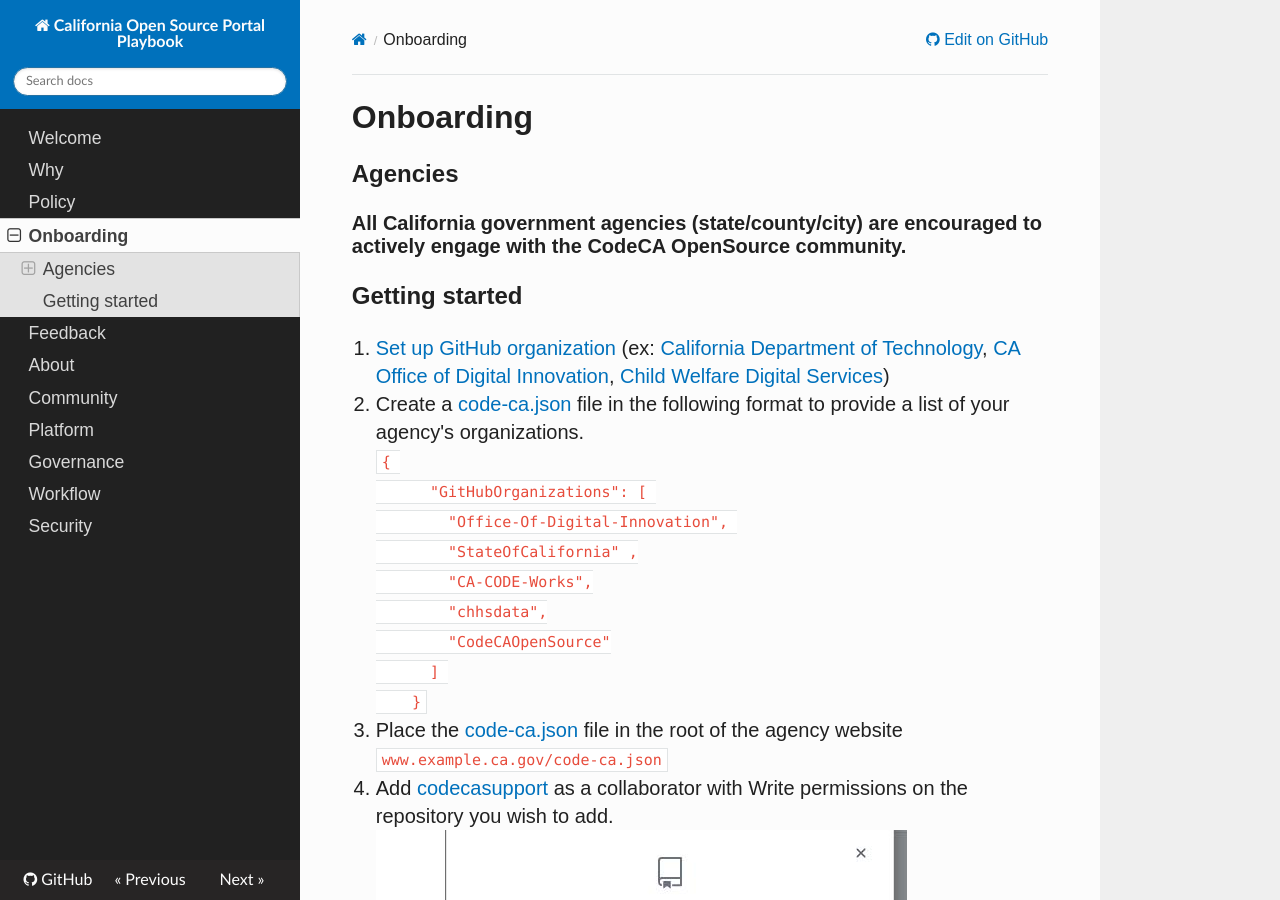
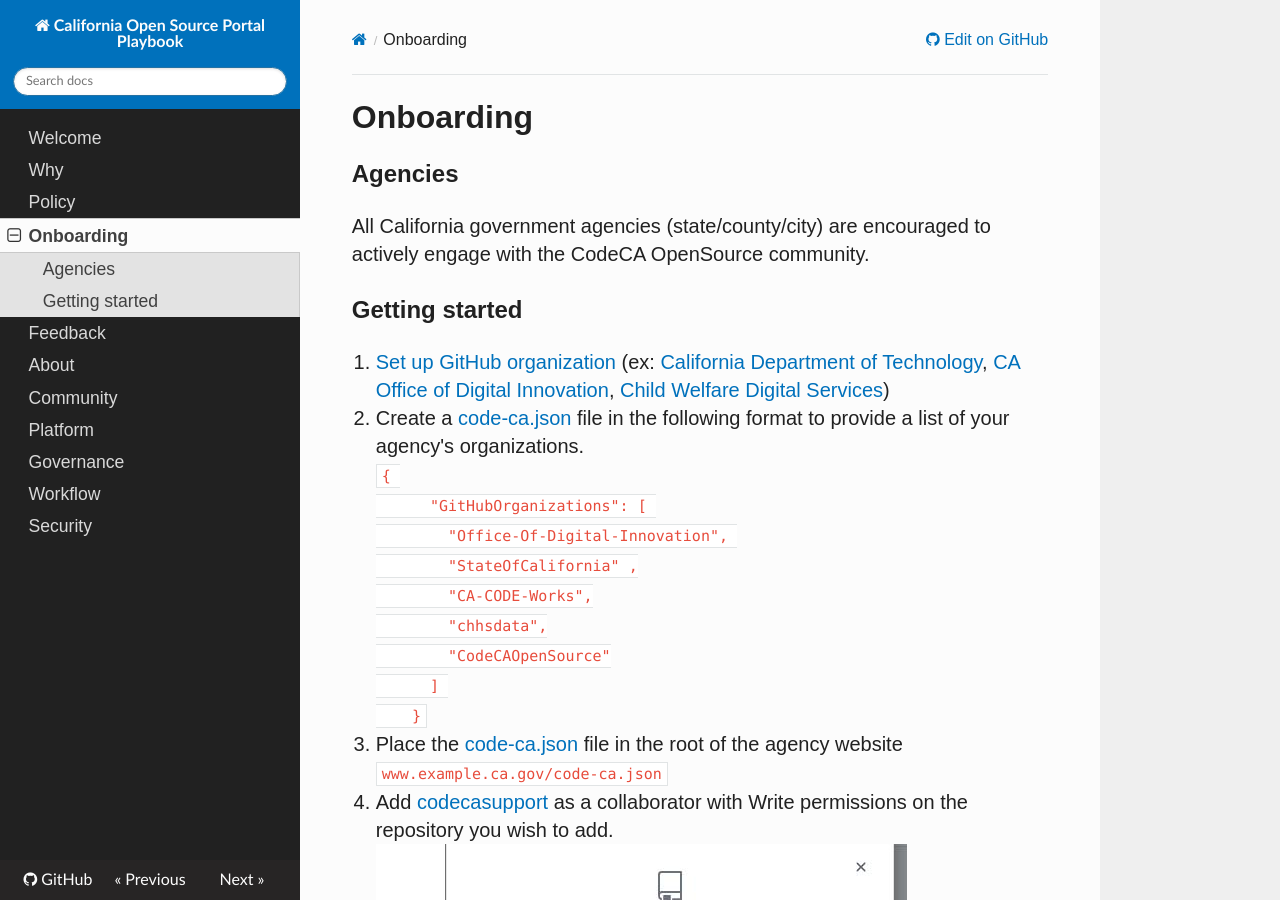
Before and after one commit to codecasupport/playbook, an MkDocs documentation site: the page built from docs/onboarding.md, in a window 1280 px wide and 900 px high. Built offline with MkDocs 1.6.1, drawn with Linux system fonts in a browser that asks for light colours; nearby versions of some CDN libraries; old or Windows-style settings are respelled for this version of MkDocs.

```diff
--- a/docs/onboarding.md
+++ b/docs/onboarding.md
@@ -1,6 +1,6 @@
 # Onboarding
 ## Agencies
-### All California government agencies (state/county/city) are encouraged to actively engage with the CodeCA OpenSource community.
+All California government agencies (state/county/city) are encouraged to actively engage with the CodeCA OpenSource community.
 
 ## Getting started
 
```
